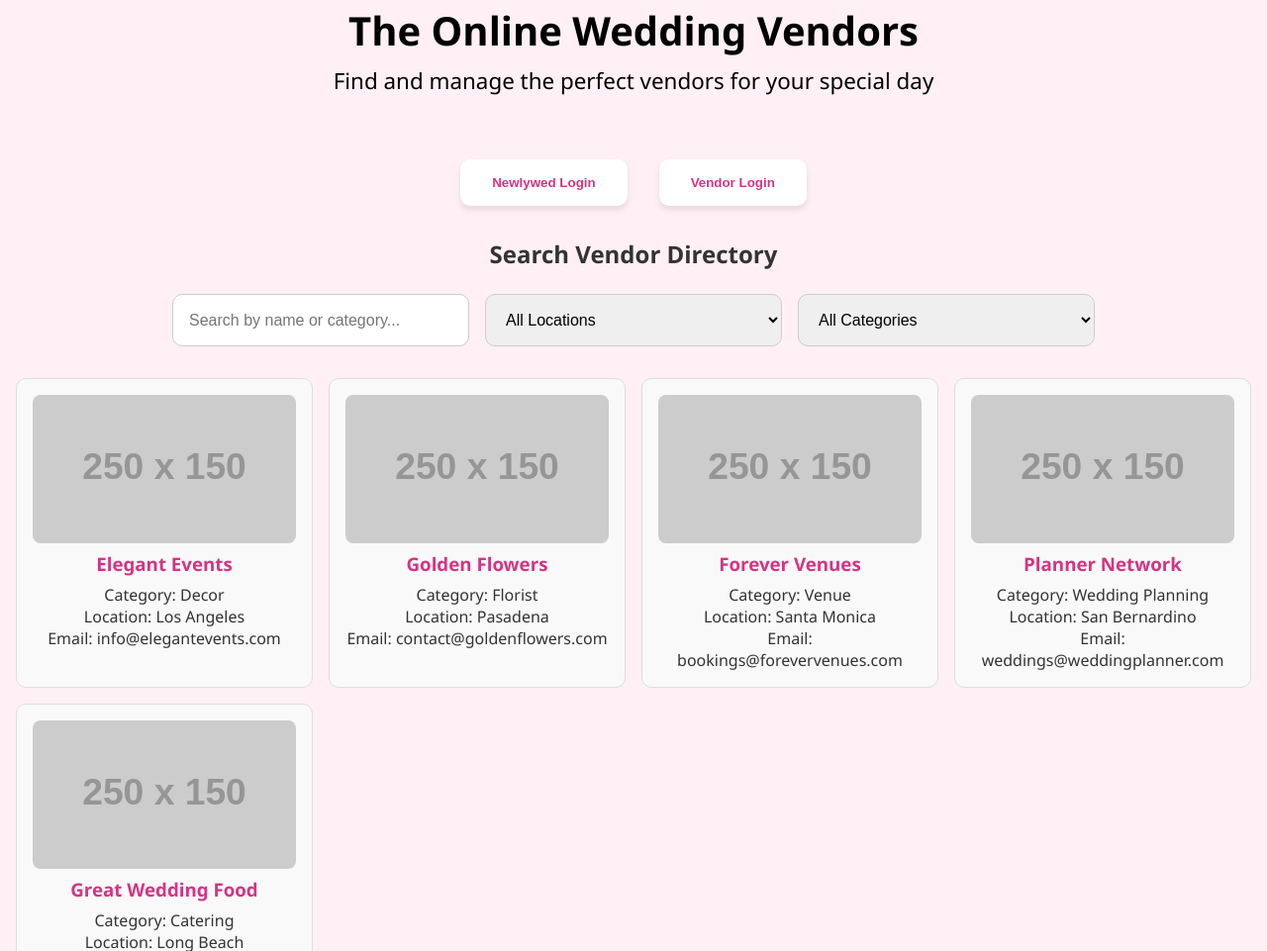
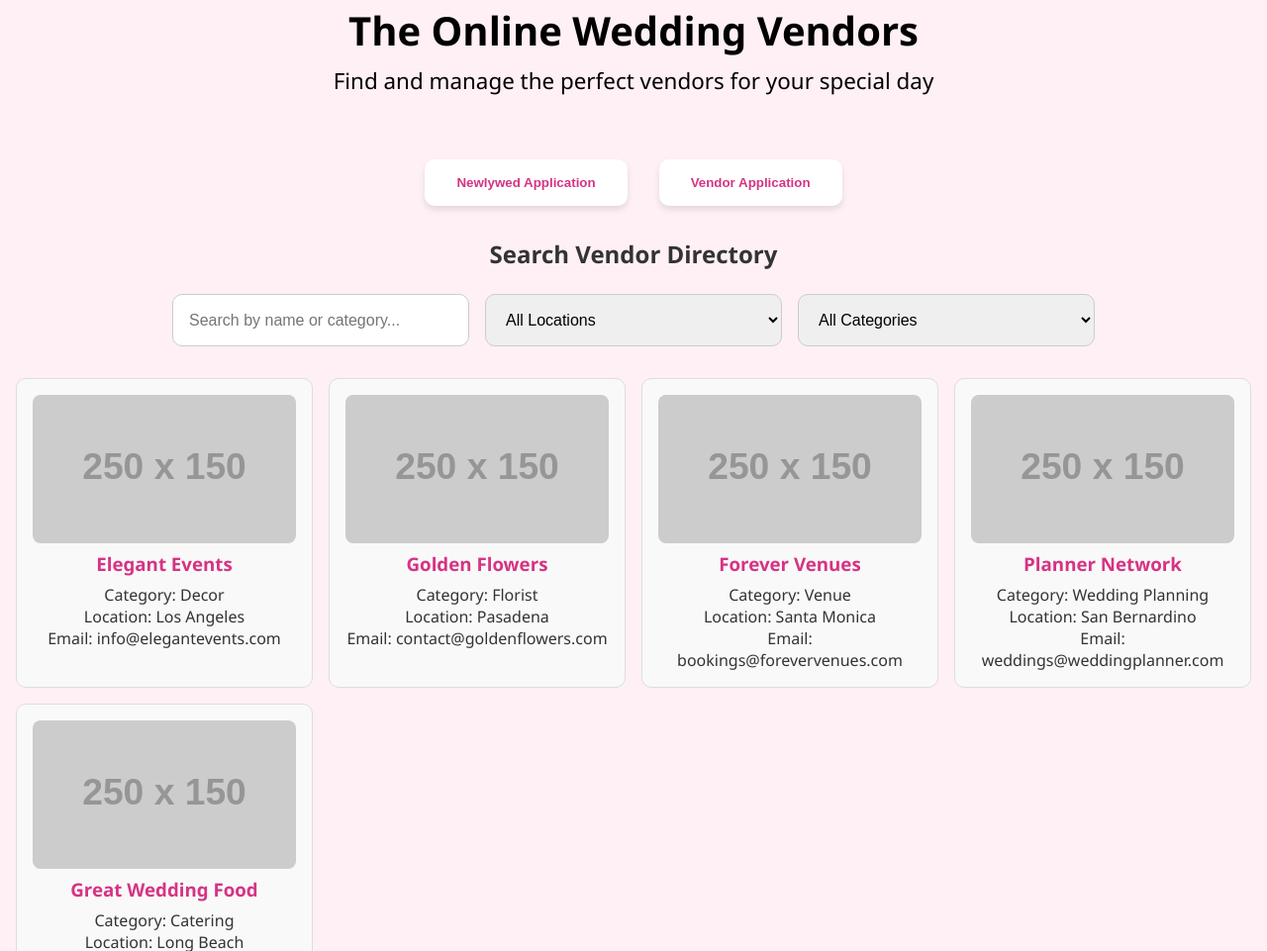
Before and after one commit to NinoVee/weddingvendors, a plain HTML site: page index.html in a window 1280 px wide. Shown: the part 994-1955 px from the top of the page at 99% size. Drawn offline with nearby package versions, Linux system fonts and the light colour scheme; placeholder pictures from the web are drawn by us.

Commit message:
Update index.html

```diff
--- a/index.html
+++ b/index.html
@@ -22,8 +22,8 @@
 
   <!-- Login Buttons -->
   <div class="login-buttons">
-    <button class="login-button" onclick="shownewlywedModal()">Newlywed Login</button>
-    <button class="login-button" onclick="showModal()">Vendor Login</button>
+    <button class="login-button" onclick="shownewlywedModal()">Newlywed Application</button>
+    <button class="login-button" onclick="showModal()">Vendor Application</button>
   </div>
 
   <!-- Search Section -->
@@ -114,6 +114,7 @@
         <span class="close-btn" onclick="hidenewlywedModal()">&times;</span>
 
       <h2>Newlywed Application</h2>
+
       <form id="newlywedForm">
         <input type="text" id="newlywedName" placeholder="Your Name" required />
         <input type="email" id="newlywedEmail" placeholder="Email Address" required />
@@ -133,6 +134,7 @@
         <span class="close-btn" onclick="hideModal()">&times;</span>
 
       <h2>Vendor Application</h2>
+
       <form id="vendorForm">
         <input type="text" id="vendorName" placeholder="Vendor Name" required />
         <input type="email" id="vendorEmail" placeholder="Email Address" required />
```
